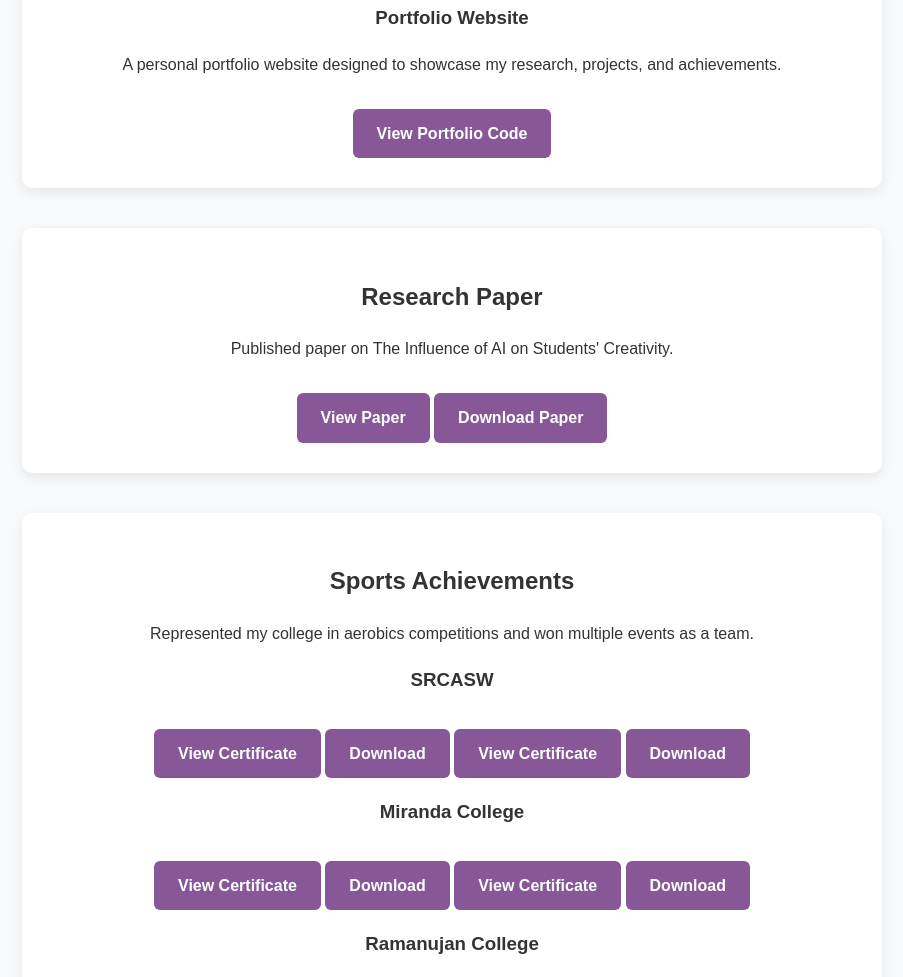
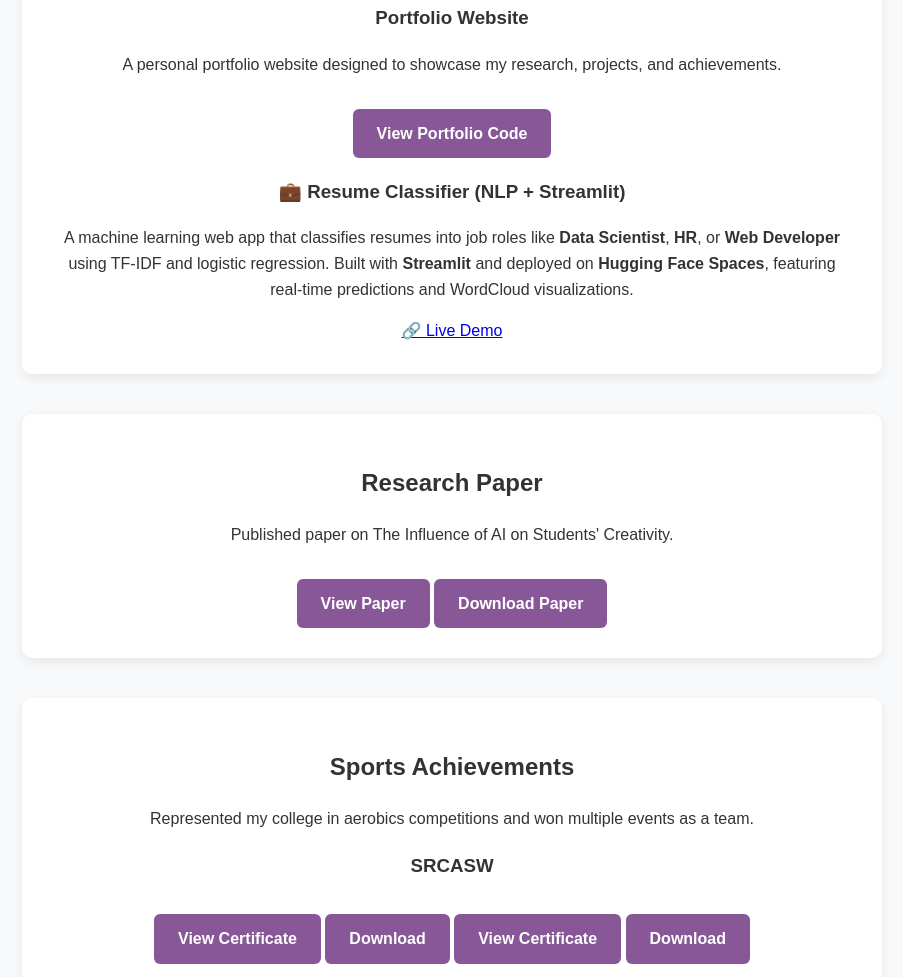
Before and after one commit to Sadna987/portfolio-website, a plain HTML site: page index.html in a window 1280 px wide. Shown: the part 1513-2490 px from the top of the page, without its empty margins (188-1091 px from the left). Drawn offline with Linux system fonts and the light colour scheme.

Commit message:
Update index.html

```diff
--- a/index.html
+++ b/index.html
@@ -61,6 +61,19 @@
             <p>A personal portfolio website designed to showcase my research, projects, and achievements.</p>
             <a href="#" class="button">View Portfolio Code</a>
         </div>
+        <div class="project">
+            <h3>💼 Resume Classifier (NLP + Streamlit)</h3>
+              <p>
+                A machine learning web app that classifies resumes into job roles like
+                <strong>Data Scientist</strong>, <strong>HR</strong>, or <strong>Web Developer</strong>
+                using TF-IDF and logistic regression. Built with <strong>Streamlit</strong> and deployed on
+                <strong>Hugging Face Spaces</strong>, featuring real-time predictions and WordCloud visualizations.
+              </p>
+              <a href="https://huggingface.co/spaces/your-username/resume-classifier" target="_blank">
+                🔗 Live Demo
+              </a>
+        </div>
+
     </section>
 
     <section id="research">
```
